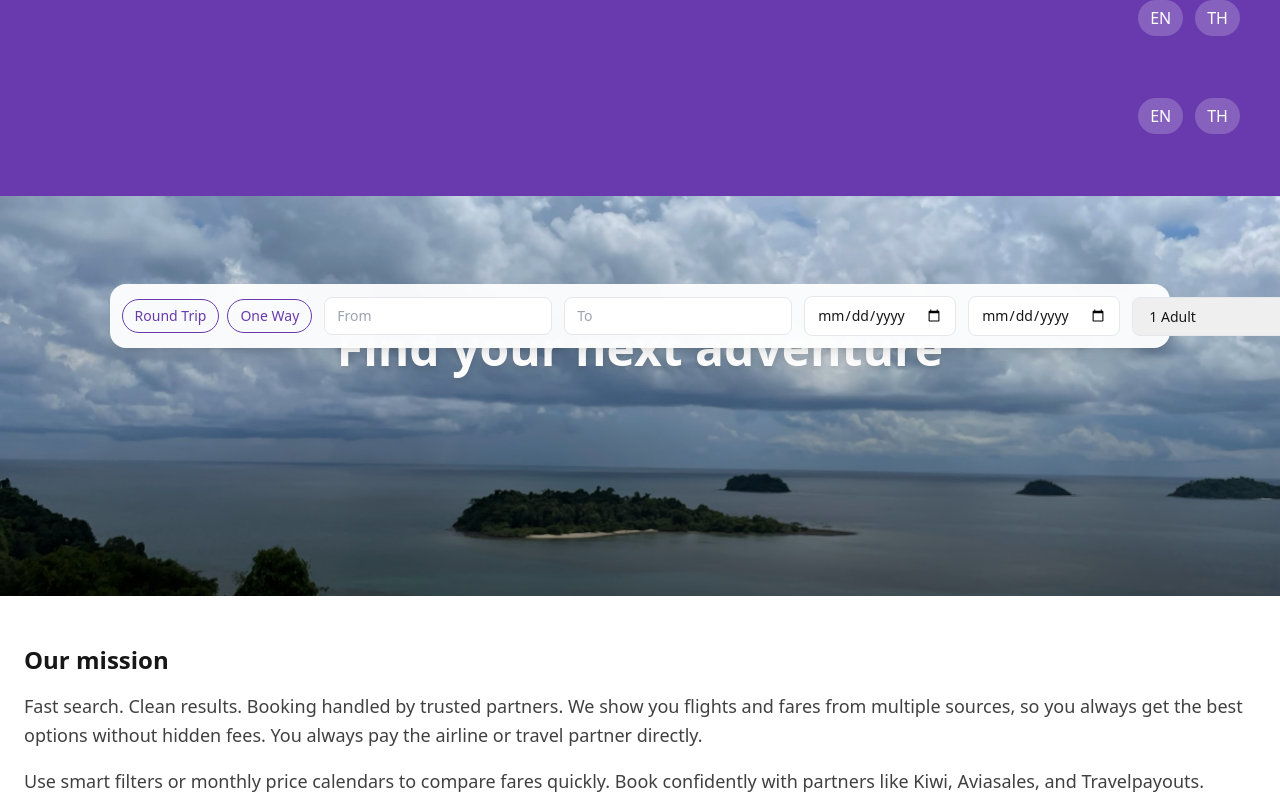
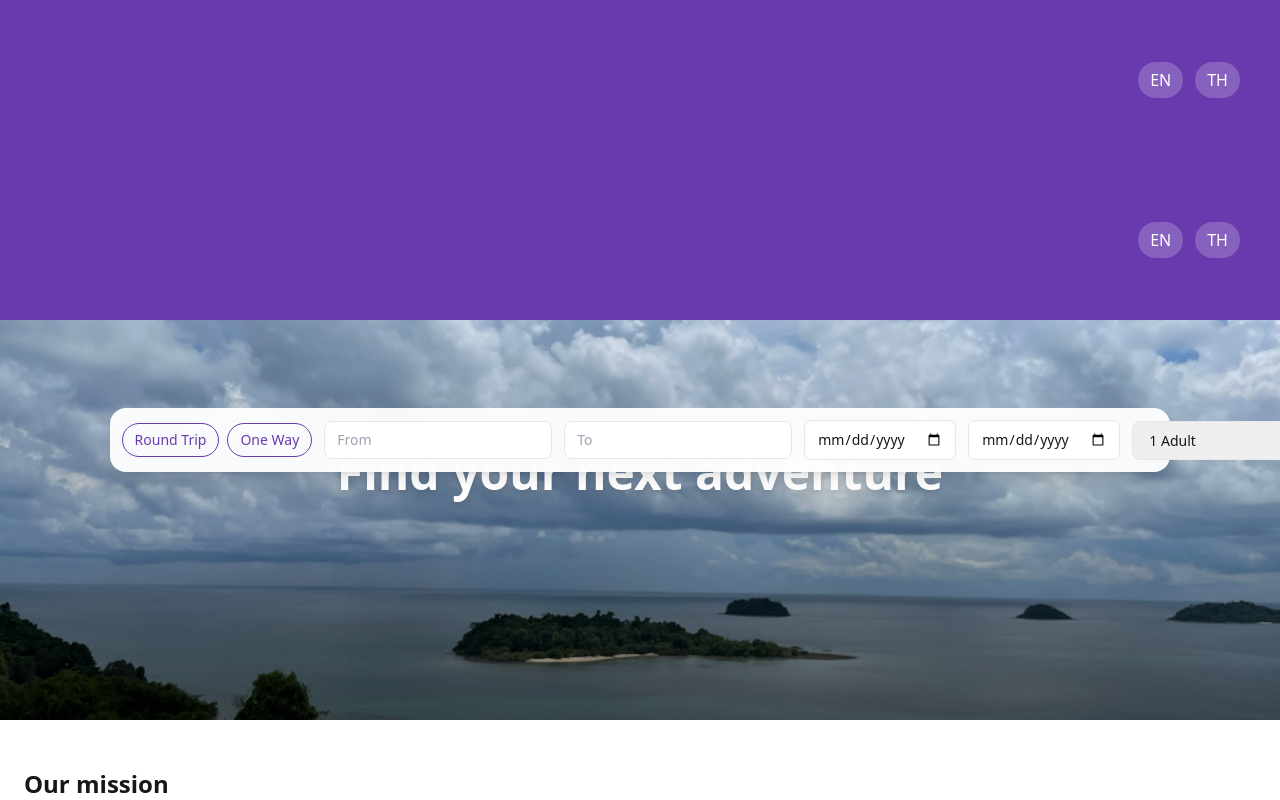
Before and after one commit to GarethScott007/sabaifly-site, a Next.js app: page / in a window 1280 px wide. Shown: the top 800 px of the page. Built offline with nearby package versions, Linux system fonts and the light colour scheme.

Commit message:
Update layout.tsx

```diff
--- a/app/layout.tsx
+++ b/app/layout.tsx
@@ -48,10 +48,15 @@ export default async function RootLayout({
 
   return (
     <html lang="en">
-      <body className="bg-white text-neutral-900 antialiased">
-        <Header />
+      <body className="bg-white text-neutral-900 antialiased flex flex-col min-h-screen">
+        {/* Global Header (renders once) */}
+        <Header className="h-40 shadow-lg border-b border-brand/20" />
+
+        {/* Conditionally render Google Analytics */}
         {showGA && <GoogleAnalytics />}
-        <main>{children}</main>
+
+        {/* Main content */}
+        <main className="flex-grow">{children}</main>
       </body>
     </html>
   );
```
